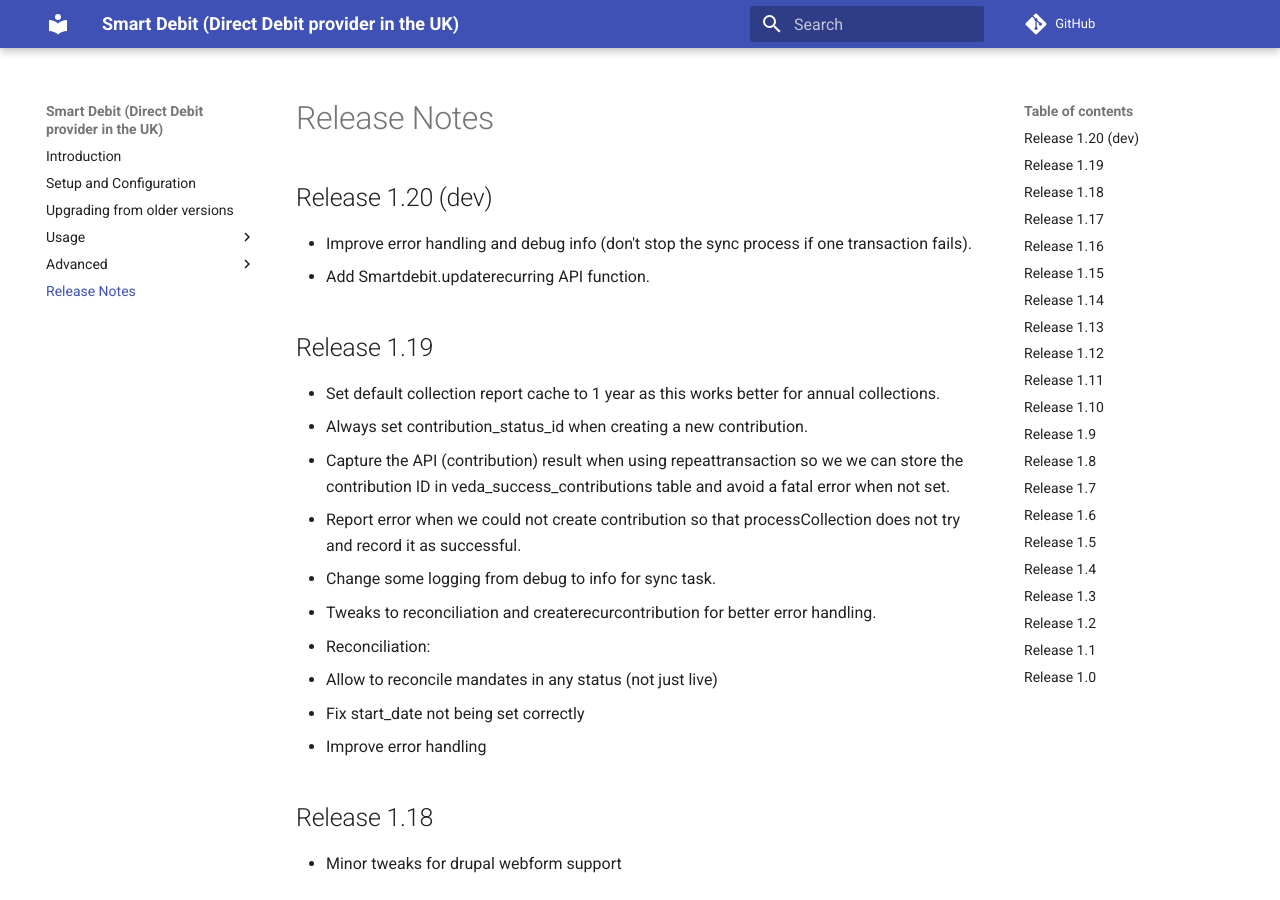
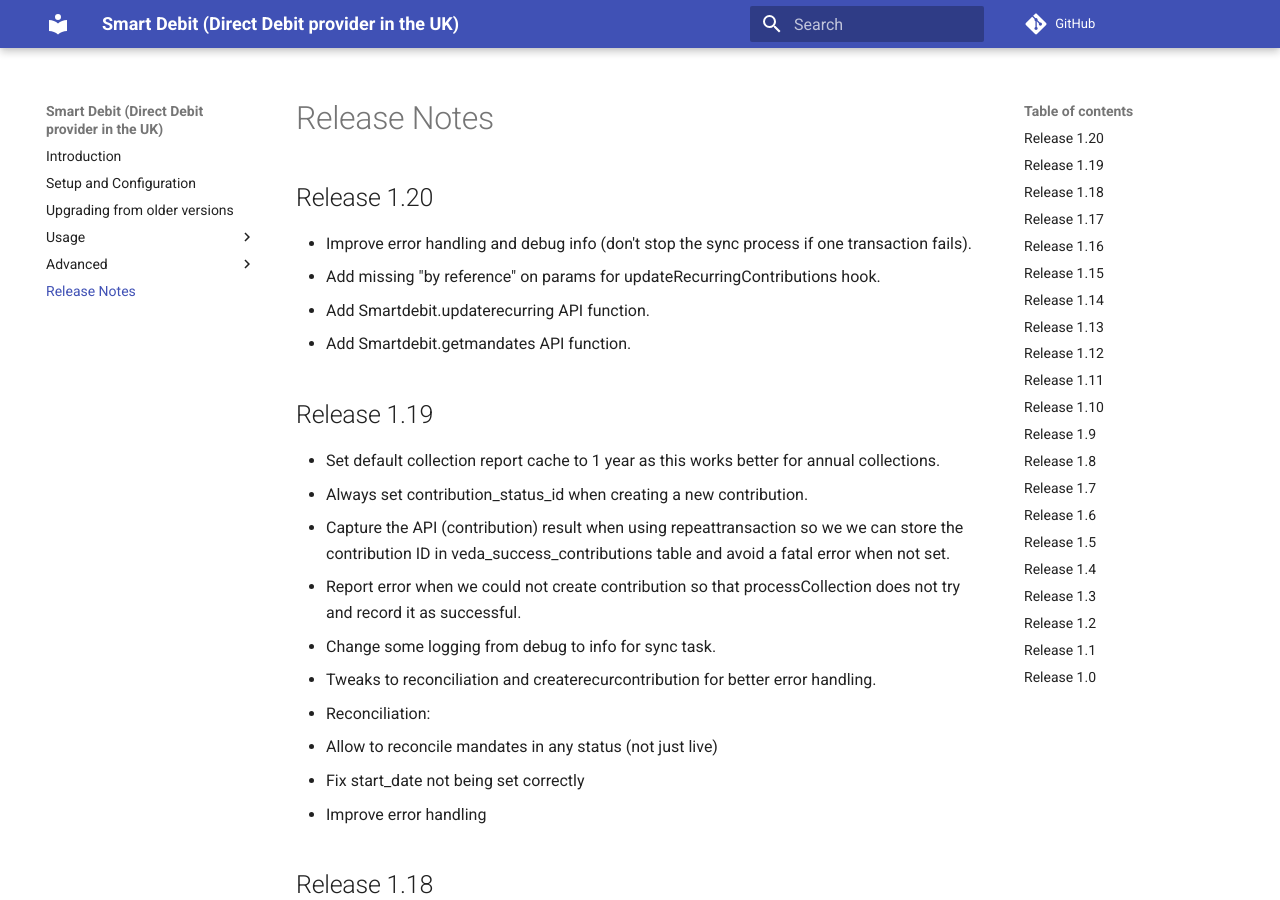
Before and after one commit to mattwire/org.civicrm.smartdebit, an MkDocs documentation site: the page built from docs/release/release_notes.md, in a window 1280 px wide and 900 px high. Built offline with MkDocs 1.6.1 and Material for MkDocs 9.7.7, drawn with Linux system fonts in a browser that asks for light colours; comment, search, counter and statistics services are not loaded; old or Windows-style settings are respelled for this version of MkDocs.

```diff
--- a/docs/release/release_notes.md
+++ b/docs/release/release_notes.md
@@ -1,6 +1,8 @@
-## Release 1.20 (dev)
+## Release 1.20
 * Improve error handling and debug info (don't stop the sync process if one transaction fails).
+* Add missing "by reference" on params for updateRecurringContributions hook.
 * Add Smartdebit.updaterecurring API function.
+* Add Smartdebit.getmandates API function.
 
 ## Release 1.19
 
--- a/info.xml
+++ b/info.xml
@@ -15,8 +15,8 @@
     <url desc="Author">https://www.mjwconsult.co.uk</url>
     <url desc="Licensing">http://www.gnu.org/licenses/agpl-3.0.html</url>
   </urls>
-  <releaseDate>2018-01-16</releaseDate>
-  <version>1.19</version>
+  <releaseDate>2018-01-20</releaseDate>
+  <version>1.20</version>
   <develStage>stable</develStage>
   <compatibility>
     <ver>4.7</ver>
```
